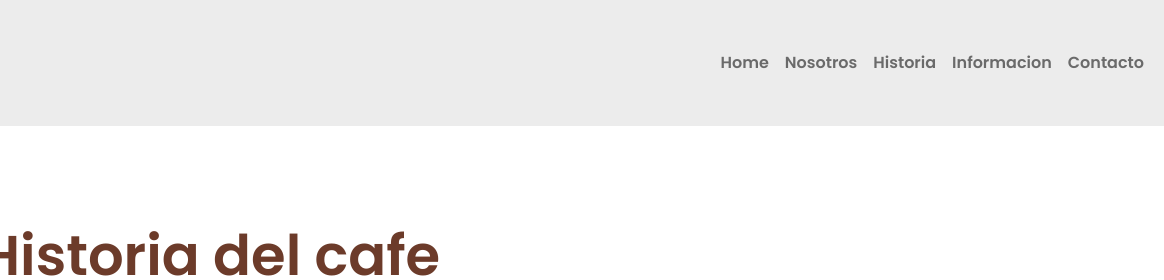
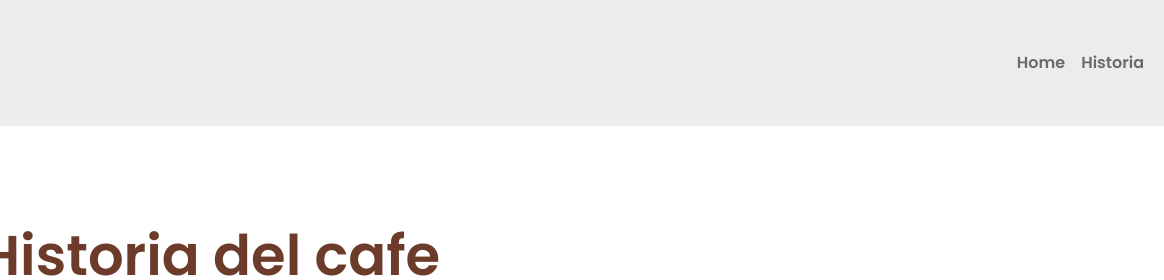
Before and after one commit to hectorsanchezC/PreEntrega2-Sanchez, a plain HTML site: page index.html in a window 1280 px wide. Shown: the top 280 px of the page, 116-1280 px from the left. Drawn offline with Linux system fonts and the light colour scheme.

Commit message:
cambios en el nav se dejaron solo 2 secciones (Home - Historia)

```diff
--- a/index.html
+++ b/index.html
@@ -45,18 +45,18 @@
                     <li class="nav-item">
                         <a class="nav-link" aria-current="page" href="#intro">Home</a>
                     </li>
-                    <li class="nav-item">
-                        <a class="nav-link" href="#">Nosotros</a>
-                    </li>
+                    <!--<li class="nav-item">
+                        <a class="nav-link" href="#"></a>
+                    </li> -->
                     <li class="nav-item">
                         <a class="nav-link" href="#historia">Historia</a>
                     </li>
-                    <li class="nav-item">
-                        <a class="nav-link" href="#">Informacion</a>
+                   <!-- <li class="nav-item">
+                        <a class="nav-link" href="#"></a>
                     </li>
                     <li class="nav-item">
-                        <a class="nav-link" href="#">Contacto</a>
-                    </li>
+                        <a class="nav-link" href="#"></a>
+                    </li> -->
                 </ul>
             </div>
         </div>
```
